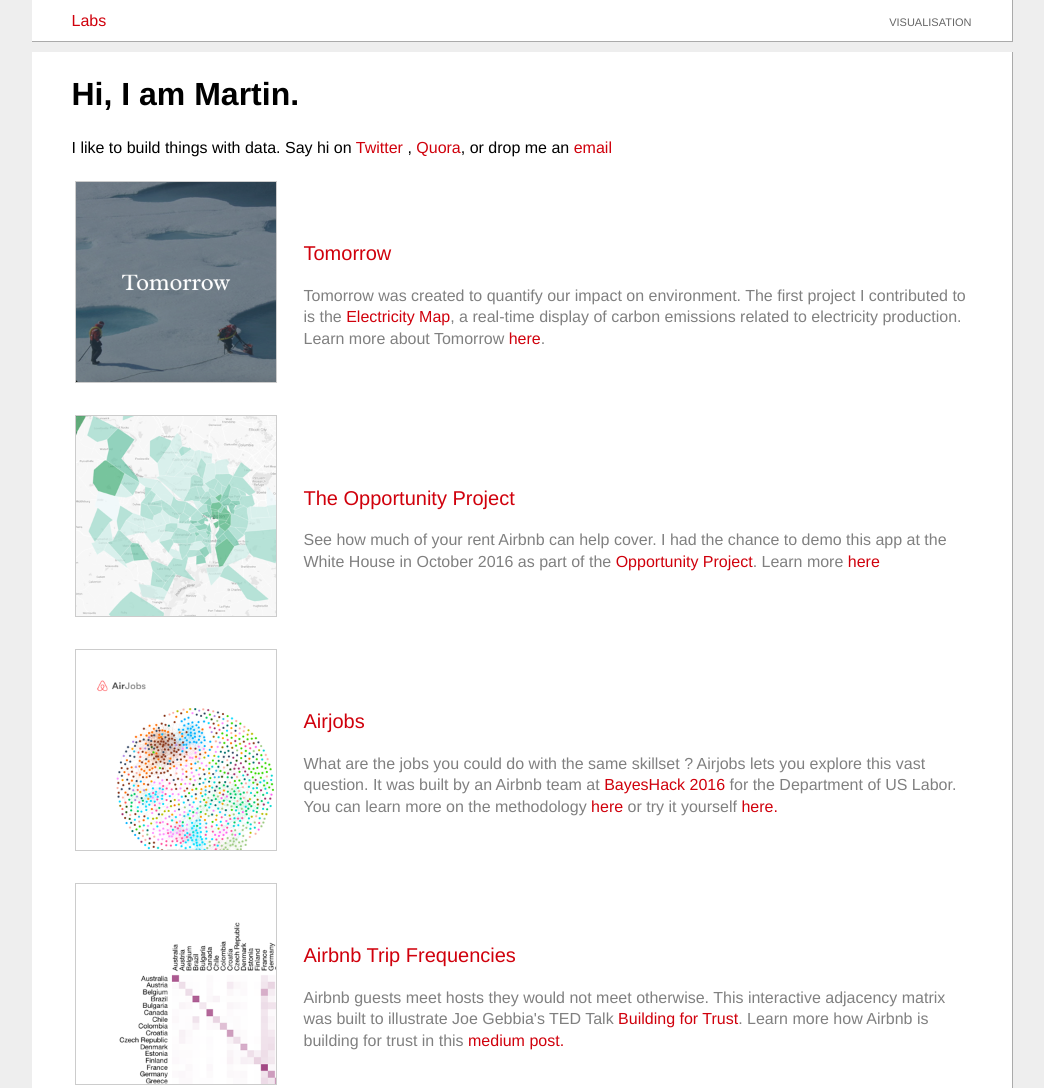
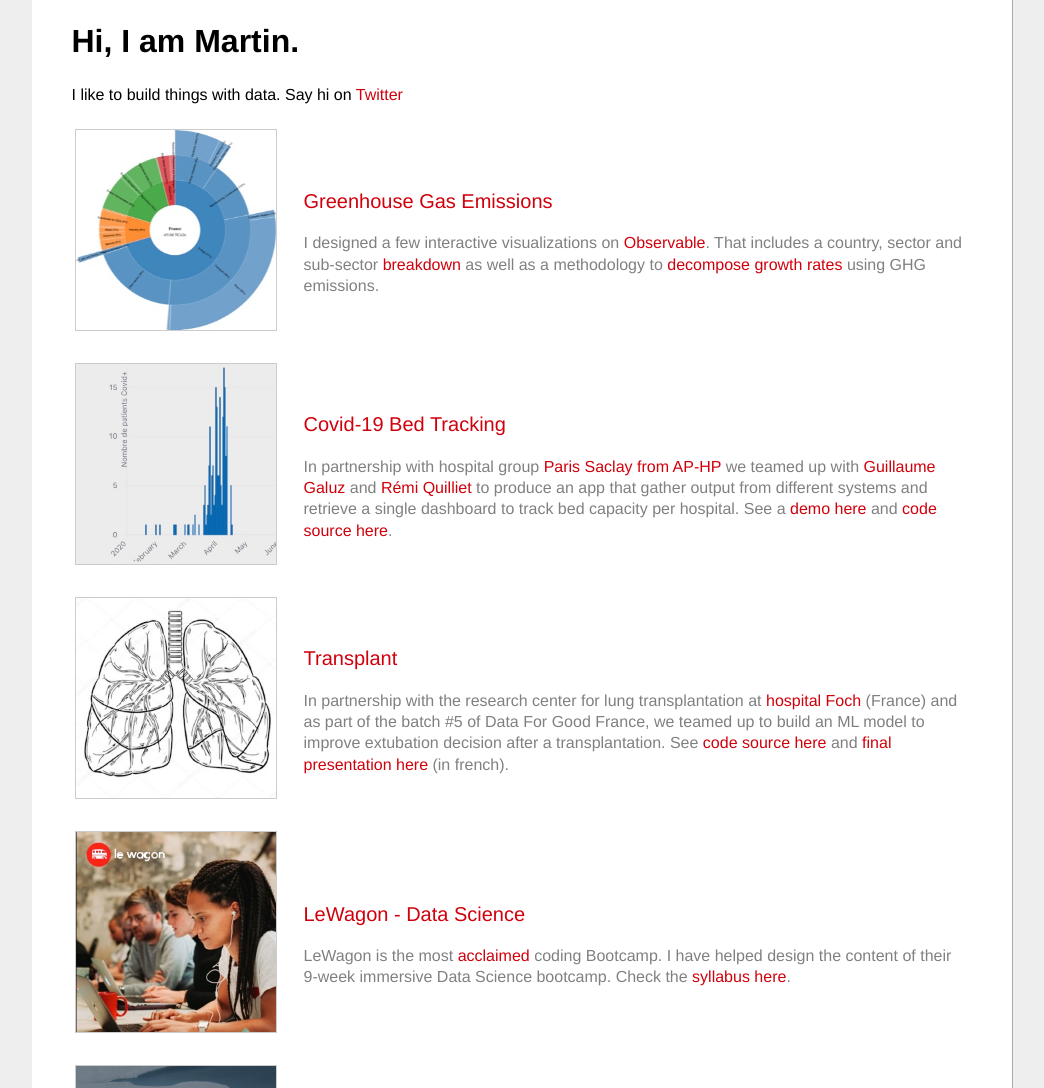
Before and after one commit to martindaniel4/martindaniel, a website: page index.html in a window 1280 px wide. Shown: the top 1088 px of the page, without its empty margins (118-1162 px from the left). Drawn offline with Linux system fonts and the light colour scheme.

Commit message:
2020 update

```diff
--- a/index.html
+++ b/index.html
@@ -7,21 +7,92 @@
 </head>
 <body>
 
-  <div class="head">
-    <div class="subtitle">
-      Visualisation
-    </div>
-    <a href="http://www.martindaniel.co">Labs</a>
-  </div>
-
-
   <div class="body">
     <h1 class="pad10">Hi, I am Martin.</h1>
 
-    <div class="pad20">I like to build things with data. Say hi on <a href='http://www.twitter.com/martindaniel4'> Twitter </a>, <a href="http://www.quora.com/Martin-Daniel-2"> Quora</a>, or drop me an  <a href="mailto:martindaniel4@gmail.com">email</a>  </div>
+    <div class="pad20">I like to build things with data. Say hi on <a href='http://www.twitter.com/martindaniel4'> Twitter </a></div>
 
 
     <table>
+
+      <tr>
+
+        <th>
+          <a href="https://observablehq.com/@martindaniel4?tab=notebooks" class="item">
+            <img src="images/observable.jpg" width="200" height="200">
+          </a>
+
+        </th>
+
+        <td>
+          <div style="color:#D0000C; font-size:20px; margin-bottom:20px;">Greenhouse Gas Emissions</div>
+          <div style="color:grey">I designed a few interactive visualizations on <a href='https://observablehq.com/@martindaniel4?tab=notebooks'>Observable</a>.
+            That includes a country, sector and sub-sector <a href="https://observablehq.com/@martindaniel4/greenhouse-gas-emissions-by-country-and-sector"> breakdown </a>
+            as well as a methodology to <a href='https://observablehq.com/@martindaniel4/decomposing-metrics'> decompose growth rates </a> using GHG emissions.
+          </div>
+
+        </td>
+
+      </tr>
+
+      <tr>
+
+        <th>
+          <a href="https://ap-hp-paris-saclay.herokuapp.com/?fixture=on" class="item">
+            <img src="images/covid.jpg" width="200" height="200">
+          </a>
+
+        </th>
+
+        <td>
+          <div style="color:#D0000C; font-size:20px; margin-bottom:20px;">Covid-19 Bed Tracking</div>
+          <div style="color:grey">In partnership with hospital group <a href='https://www.aphp.fr/groupes-hospitaliers-de-lap-hp'>Paris Saclay from AP-HP</a>
+            we teamed up with <a href='https://github.com/guillaumegaluz'>Guillaume Galuz</a> and <a href='https://github.com/rquilliet'>Rémi Quilliet</a> to produce
+            an app that gather output from different systems and retrieve a single dashboard to track bed capacity per hospital. See a <a href='https://ap-hp-paris-saclay.herokuapp.com/?fixture=on'>demo here</a>
+            and <a href='https://github.com/martindaniel4/ap_hp_covid_19'>code source here</a>.
+          </div>
+
+        </td>
+
+      </tr>
+
+      <tr>
+
+        <th>
+          <a href="https://docs.google.com/presentation/d/1pgwXqljs-nU6kCg7iiyAUAwUYis_6G3PbiWMOfNAAX4/edit#slide=id.g4f52e53c34_0_0" class="item">
+            <img src="images/transplant.jpg" width="200" height="200">
+          </a>
+
+        </th>
+
+        <td>
+          <div style="color:#D0000C; font-size:20px; margin-bottom:20px;">Transplant</div>
+          <div style="color:grey">In partnership with the research center for lung transplantation at <a href='https://www.hopital-foch.com/'>hospital Foch </a> (France) and as part
+          of the batch #5 of Data For Good France, we teamed up to build an ML model to improve extubation decision after a transplantation. See <a href='https://github.com/dataforgoodfr/batch_5_transplant'>code source here</a>
+          and <a href='https://docs.google.com/presentation/d/1pgwXqljs-nU6kCg7iiyAUAwUYis_6G3PbiWMOfNAAX4/edit#slide=id.g4f52e53c34_0_0'>final presentation here</a> (in french).
+          </div>
+
+        </td>
+
+      </tr>
+
+      <tr>
+
+        <th>
+          <a href="https://www.lewagon.com/data-science-course/full-time" class="item">
+            <img src="images/wagon_bootcamp.jpg" width="200" height="200">
+          </a>
+
+        </th>
+
+        <td>
+          <div style="color:#D0000C; font-size:20px; margin-bottom:20px;">LeWagon - Data Science </div>
+          <div style="color:grey">LeWagon is the most <a href ='https://www.switchup.org/bootcamps/le-wagon#tablist-tab-review'>acclaimed </a>coding Bootcamp. I have helped design the content of their 9-week immersive Data Science bootcamp. Check the <a href='https://www.lewagon.com/data-science-course/full-time'>syllabus here</a>. </div>
+
+        </td>
+
+      </tr>
+
 
       <tr>
 
@@ -243,7 +314,7 @@
 
 
   <div class="foot">
-    Copyright 2016 <a href="http://www.twitter.com/martindaniel4">Martin DANIEL</a>
+    Copyright 2020 <a href="http://www.twitter.com/martindaniel4">Martin DANIEL</a>
   </div>
 
 
```
Also changed, not shown: images/covid.jpg (added), images/observable.jpg (added), images/transplant.jpg (added), images/wagon_bootcamp.jpg (added).
